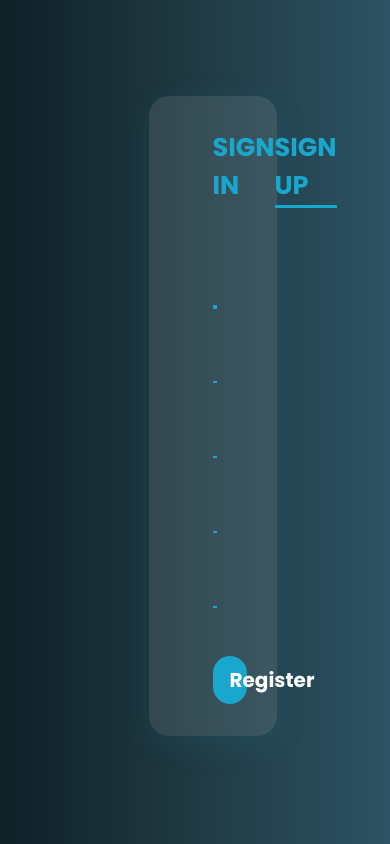
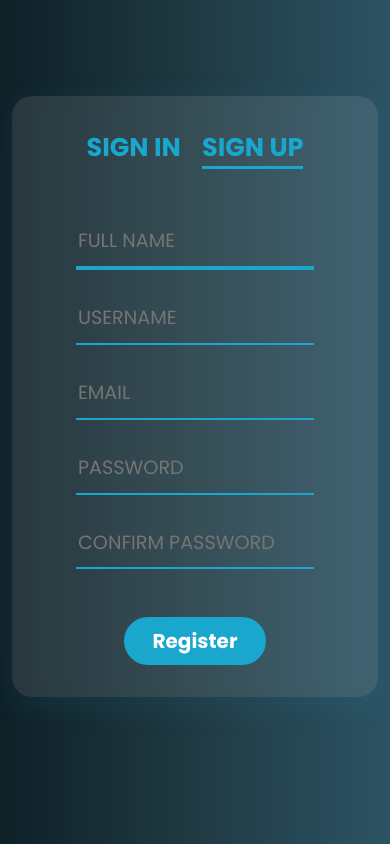
Before and after one commit to ridwanalfarezi/profile-card, a React (Vite) app: page /register in a window 390 px wide. Built offline with nearby package versions, Linux system fonts and the light colour scheme.

Commit message:
fix responsive

```diff
--- a/index.html
+++ b/index.html
@@ -4,13 +4,9 @@
     <meta charset="UTF-8" />
     <link rel="icon" type="image/svg+xml" href="/vite.svg" />
     <meta name="viewport" content="width=device-width, initial-scale=1.0" />
-    <title>Personal Card</title>
-    <link rel="preconnect" href="https://fonts.googleapis.com" />
-    <link rel="preconnect" href="https://fonts.gstatic.com" crossorigin />
-    <link
-      href="https://fonts.googleapis.com/css2?family=Poppins:wght@100;400;700&display=swap"
-      rel="stylesheet"
-    />
+    <title>Personal Card</title><link rel="preconnect" href="https://fonts.googleapis.com">
+    <link rel="preconnect" href="https://fonts.gstatic.com" crossorigin>
+    <link href="https://fonts.googleapis.com/css2?family=Poppins:ital,wght@0,100;0,400;0,700;1,400&display=swap" rel="stylesheet">
   </head>
   <body>
     <div id="root"></div>
--- a/src/Card.jsx
+++ b/src/Card.jsx
@@ -8,14 +8,14 @@ const Card = () => {
                 <Link to="/edit" className='edit position-absolute'>
                     <i class="bi bi-pencil-square fs-5"></i>
                 </Link>
-                <img src="ridwan.jfif" className='rounded-circle position-absolute'/>
+                <img src="ridwan.jfif" className='rounded-circle d-block position-absolute'/>
             </div>
             <div className="content">
                 <h2 className='content-name'>Ridwan Alfarezi</h2>
                 <h6 className='Address'>Jakarta, Indonesia</h6>
                 <h3 className='content-job'>Front-End Engineer</h3>
                 <p className='desc'>Lorem ipsum dolor sit amet consectetur adipisicing elit. Voluptate enim cumque vel iure sequi delectus obcaecati illo nemo, itaque fugit.</p>
-                <div className='d-flex justify-content-around mt-5 fs-2 socials'>
+                <div className='d-flex justify-content-around my-5 fs-2 socials'>
                     <a href="" target="_blank">
                         <i class="bi bi-instagram"></i>
                     </a>
--- a/src/index.css
+++ b/src/index.css
@@ -9,7 +9,7 @@ body {
 
 .container {
   margin: 6rem auto;
-  max-width: 30%;
+  max-width: 28rem;
 }
 
 /* Auth */
@@ -82,19 +82,16 @@ form {
 
 /* Card */
 .card-container {
-  margin: 3rem auto;
-  max-width: 30%;
+  margin: 2.5rem auto;
+  max-width: 28rem;
   background-color: #F0EEED;
-  /* box-shadow: 0 8px 8px 0 rgba(255, 255, 255, 0.1);;  */
-  height: 85vh;
   overflow: hidden;
   text-align: center;
-  /* color: #fff; */
 }
 
 .card-bg {
   width: 100%;
-  height: 32%;
+  height: 15rem;
   background-image: url('bg.jpg');
   background-repeat: no-repeat;
   background-size: cover;
@@ -116,7 +113,7 @@ form {
 .card-bg img {
   width: 40%;
   bottom: -80px;
-  left: 140px;
+  left: 32%;
 }
 
 .content {
```
